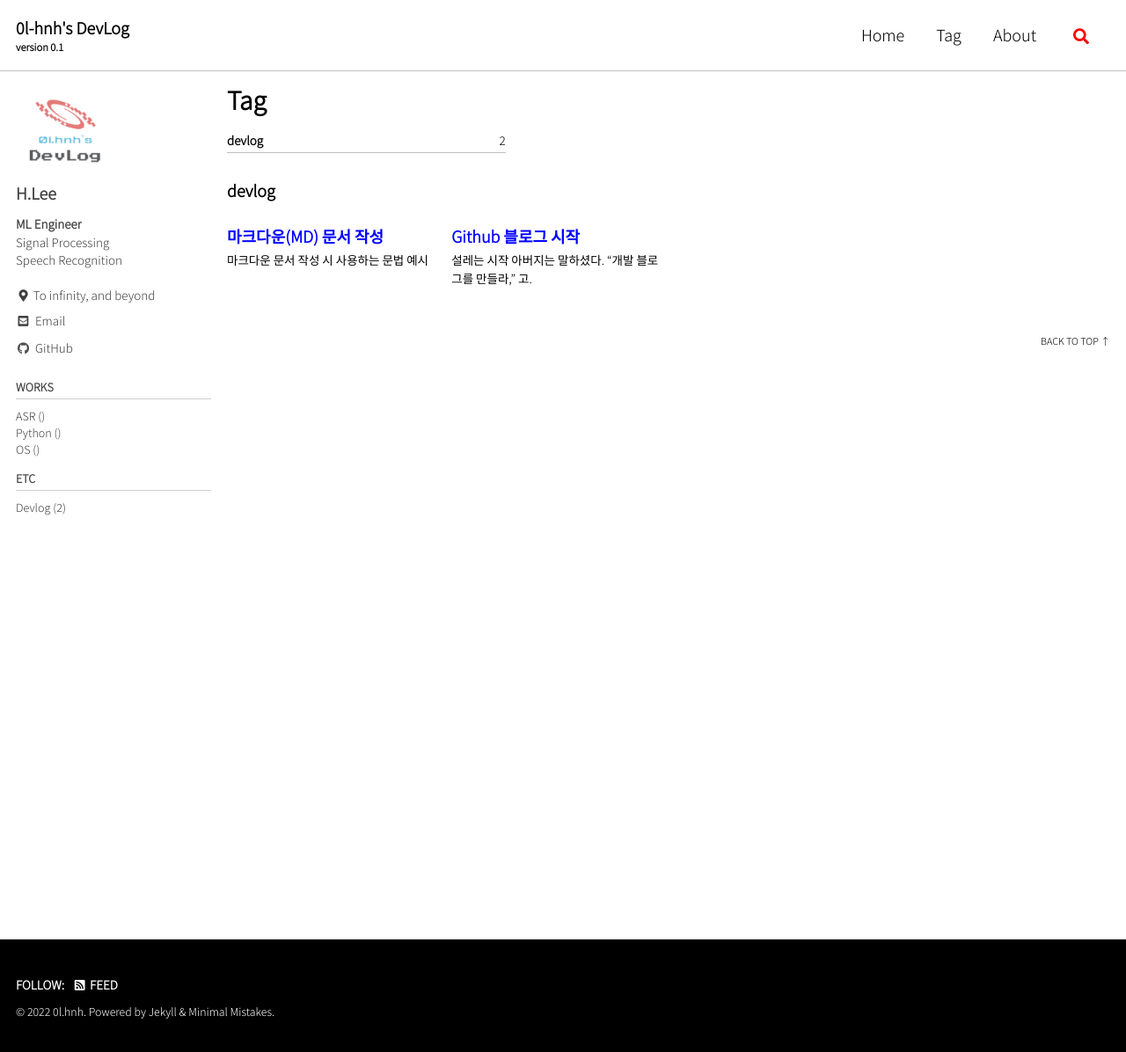
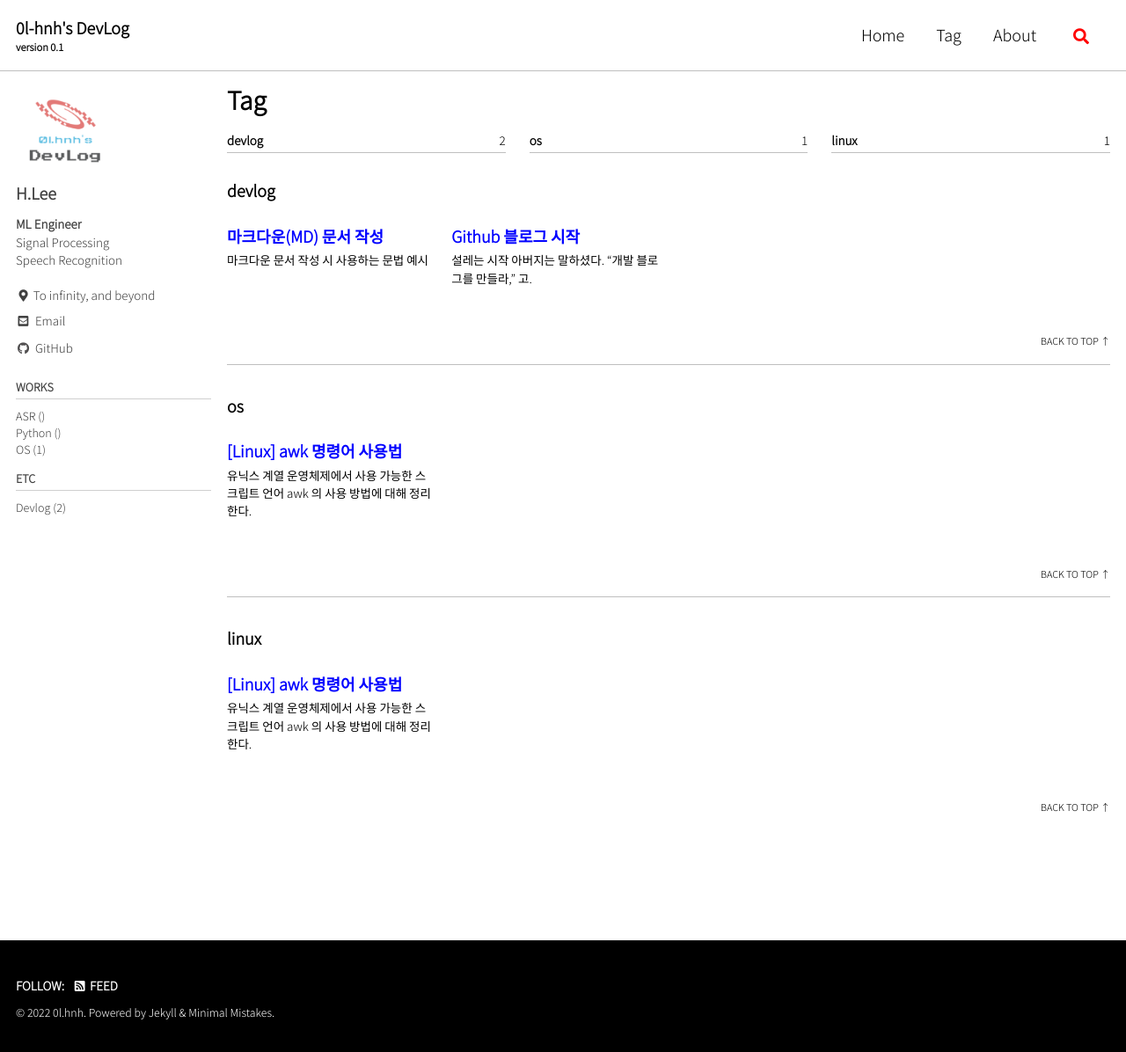
Before and after one commit to 0l-hnh/0l-hnh.github.io, a Jekyll site: the page built from _pages/tags-archive.md, in a window 1280 px wide and 1196 px high. Shown: the whole window at 88% size. Built offline with Jekyll 4.4.1, drawn with Linux system fonts in a browser that asks for light colours; cached includes are drawn as plain includes; some web fonts are replaced.

Commit message:
*22.03.12 posting

````diff
--- /dev/null
+++ b/_posts/2022-03-12-awk-and-sed.md
@@ -0,0 +1,41 @@
+---
+layout: single
+title:  "[Linux] awk 명령어 사용법"
+date:   2022-03-12 23:32:00 +0900
+
+categories:
+  - os
+tags: [os, linux]
+
+author_profile: true
+sidebar:
+  nav: "docs"
+
+toc: true
+toc_label: "목록"
+toc_icon: "bars"
+toc_sticky: true
+---
+
+유닉스 계열 운영체제에서 사용 가능한 스크립트 언어 awk 의 사용 방법에 대해 정리한다.
+
+## 기본 기능
+* 텍스트 형태로 되어있는 입력 데이터를 행과 단어 별로 처리해 출력한다.
+
+## 자주 사용하는 문법
+* 첫 번째 필드 출력
+```bash
+awk '{print $1}' input
+```
+* 마지막 필드 출력
+```bash
+awk '{print $NF}' input
+```
+* 첫 번째 필드에 prefix 추가해서 출력
+```bash
+awk '{print "prefix_"$1}' input
+```
+*  -F 로 구분자를 지정
+```bash
+awk -F '\t' '{print $1}' input
+```
````
Also changed, not shown: _posts/2022-03-09-markdown.md (+1 -3 lines).
